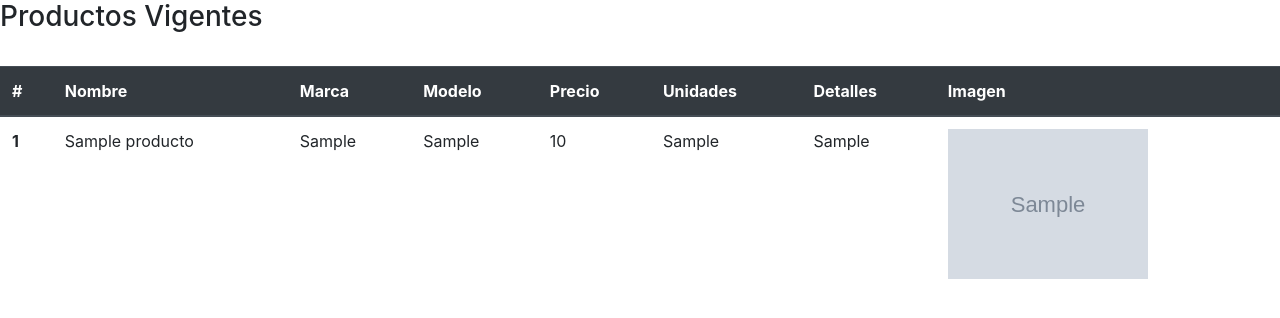
After one commit to kale63/tecweb, a PHP site: page /get_productos_vigentes.php in a window 1280 px wide. The commit adds this page. Shown: the top 318 px of the page. Run offline with PHP 8.4, Linux system fonts and the light colour scheme; tables that the repository leaves empty or names only in its code hold one stand-in row (values such as "Sample post"); grey boxes marked "Sample" are stand-in pictures.

Commit message:
Práctica 8 terminada 🦦

```diff
--- /dev/null
+++ b/practicas/p08/get_productos_vigentes.php
@@ -0,0 +1,64 @@
+<?php
+    header("Content-Type: text/html; charset=utf-8");
+
+    @$link = new mysqli('localhost', 'root', 'cali-', 'marketzone');
+
+    if ($link->connect_errno) {
+        die('Falló la conexión: ' . $link->connect_error . '<br/>');
+    }
+
+    if ($result = $link->query("SELECT * FROM productos WHERE eliminado = 0")) {
+        $productos = $result->fetch_all(MYSQLI_ASSOC);
+        $result->free();
+    }
+
+    $link->close();
+?>
+
+<!DOCTYPE html PUBLIC "-//W3C//DTD XHTML 1.1//EN"
+    "http://www.w3.org/TR/xhtml11/DTD/xhtml11.dtd">
+<html xmlns="http://www.w3.org/1999/xhtml" xml:lang="es">
+    <head>
+        <meta http-equiv="Content-Type" content="text/html; charset=utf-8" />
+        <title>Productos</title>
+        <link rel="stylesheet" href="https://stackpath.bootstrapcdn.com/bootstrap/4.3.1/css/bootstrap.min.css" />
+    </head>
+    <body>
+        <h3>Productos Vigentes</h3>
+
+        <br/>
+
+        <?php if (isset($productos) && count($productos) > 0) : ?>
+            <table class="table">
+                <thead class="thead-dark">
+                    <tr>
+                        <th scope="col">#</th>
+                        <th scope="col">Nombre</th>
+                        <th scope="col">Marca</th>
+                        <th scope="col">Modelo</th>
+                        <th scope="col">Precio</th>
+                        <th scope="col">Unidades</th>
+                        <th scope="col">Detalles</th>
+                        <th scope="col">Imagen</th>
+                    </tr>
+                </thead>
+                <tbody>
+                    <?php foreach ($productos as $producto): ?>
+                    <tr>
+                        <th scope="row"><?= htmlentities($producto['id']) ?></th>
+                        <td><?= htmlentities($producto['nombre']) ?></td>
+                        <td><?= htmlentities($producto['marca']) ?></td>
+                        <td><?= htmlentities($producto['modelo']) ?></td>
+                        <td><?= htmlentities($producto['precio']) ?></td>
+                        <td><?= htmlentities($producto['unidades']) ?></td>
+                        <td><?= utf8_encode($producto['detalles']) ?></td>
+                        <td><img src="<?= htmlentities($producto['imagen']) ?>" alt="Imagen del producto" style="width: 200px;" /></td>
+                    </tr>
+                    <?php endforeach; ?>
+                </tbody>
+            </table>
+        <?php else : ?>
+            <p>No se encontraron productos con unidades menores o iguales a <?= htmlentities($tope) ?>.</p>
+        <?php endif; ?>
+    </body>
+</html>
--- a/practicas/p08/set_producto.php
+++ b/practicas/p08/set_producto.php
@@ -8,7 +8,7 @@ $unidades = 1;
 $imagen   = 'img/imagen.png';
 
 /** SE CREA EL OBJETO DE CONEXION */
-@$link = new mysqli('localhost', 'root', 'californication', 'marketzone');
+@$link = new mysqli('localhost', 'root', 'cali-', 'marketzone');
 
 /** comprobar la conexión */
 if ($link->connect_errno)
```
Also changed, not shown: practicas/p08/set_producto_v2.php (+6 -3 lines), practicas/p08/img/articulo_1.jpg (added), practicas/p08/img/articulo_2.jpg (added), practicas/p08/img/articulo_3.jpg (added), practicas/p08/img/articulo_4.jpg (added), practicas/p08/img/articulo_5.jpg (added), practicas/p08/img/imagen_10.jpg (added), practicas/p08/img/imagen_8.jpg (added), practicas/p08/img/imagen_9.jpg (added).
